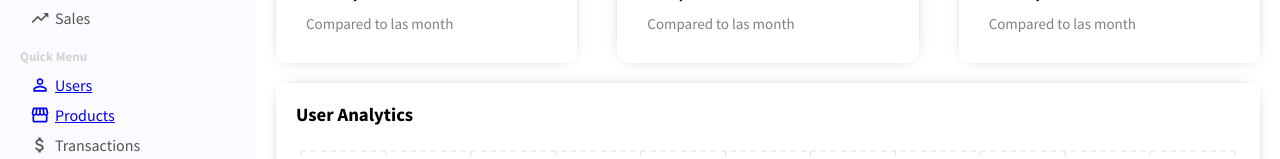
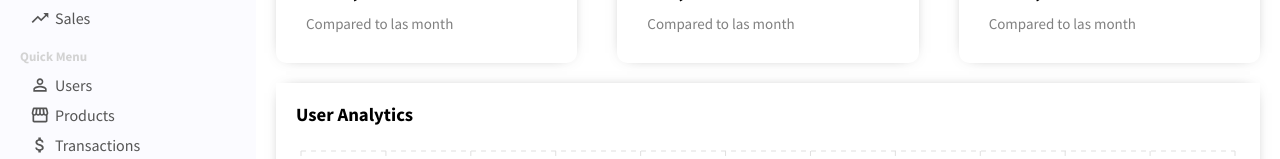
Before and after one commit to JesusLeonChavez/lionadmin, a React (Create React App) app: page / in a window 1280 px wide. Shown: the part 159-318 px from the top of the page. Built offline with nearby package versions, Linux system fonts and the light colour scheme.

Commit message:
style: upgrade css sidebar

```diff
--- a/src/app.css
+++ b/src/app.css
@@ -2,3 +2,8 @@
     display: flex;
     margin-top: 10px;
 }
+
+.link{
+    text-decoration: none;
+    color: inherit
+}
--- a/src/components/sidebar/SideBard.jsx
+++ b/src/components/sidebar/SideBard.jsx
@@ -3,7 +3,7 @@ import React from "react";
 //styles
 import "./sidebar.css";
 
-//libreries
+//libraries
 import {
   LineStyle,
   Timeline,
```
